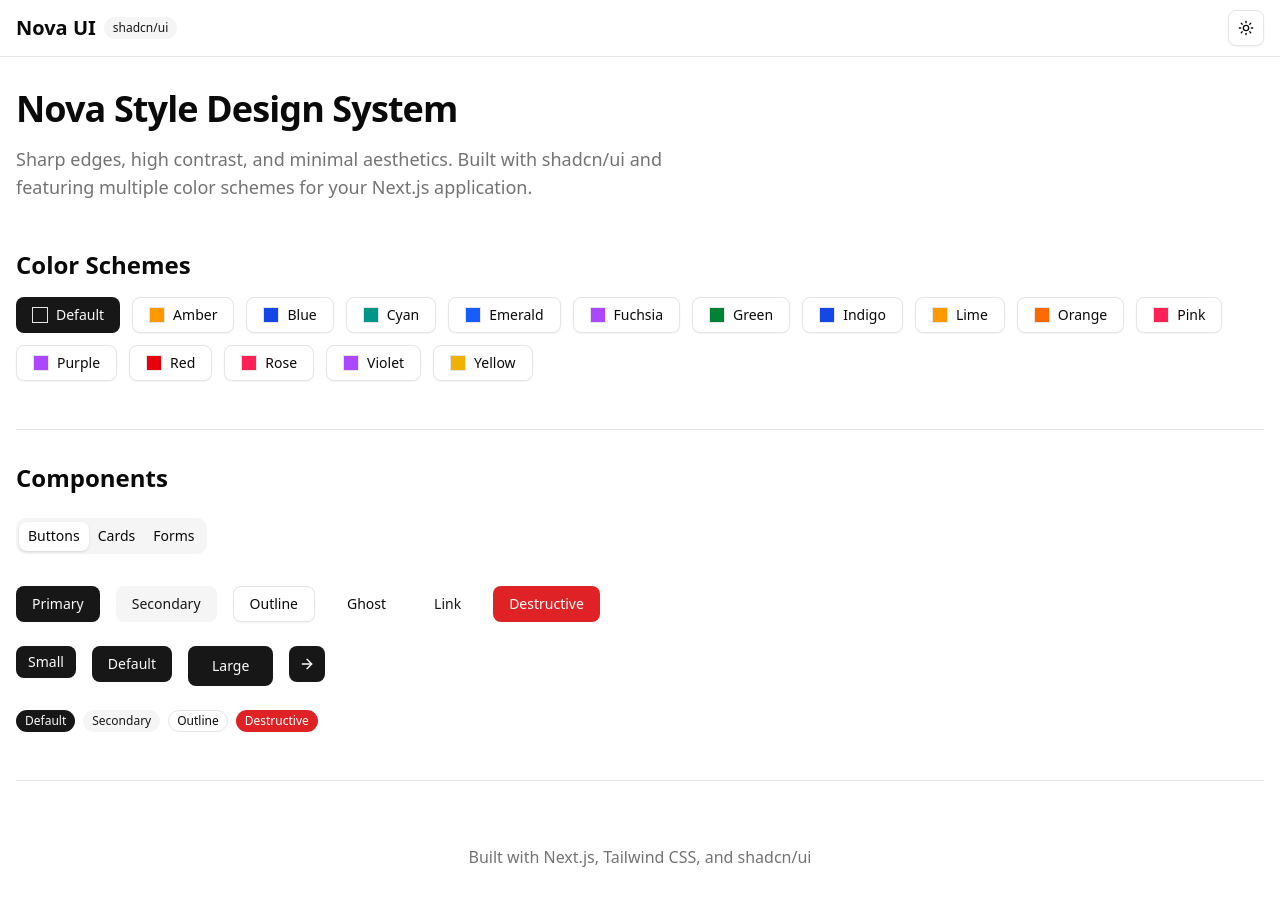
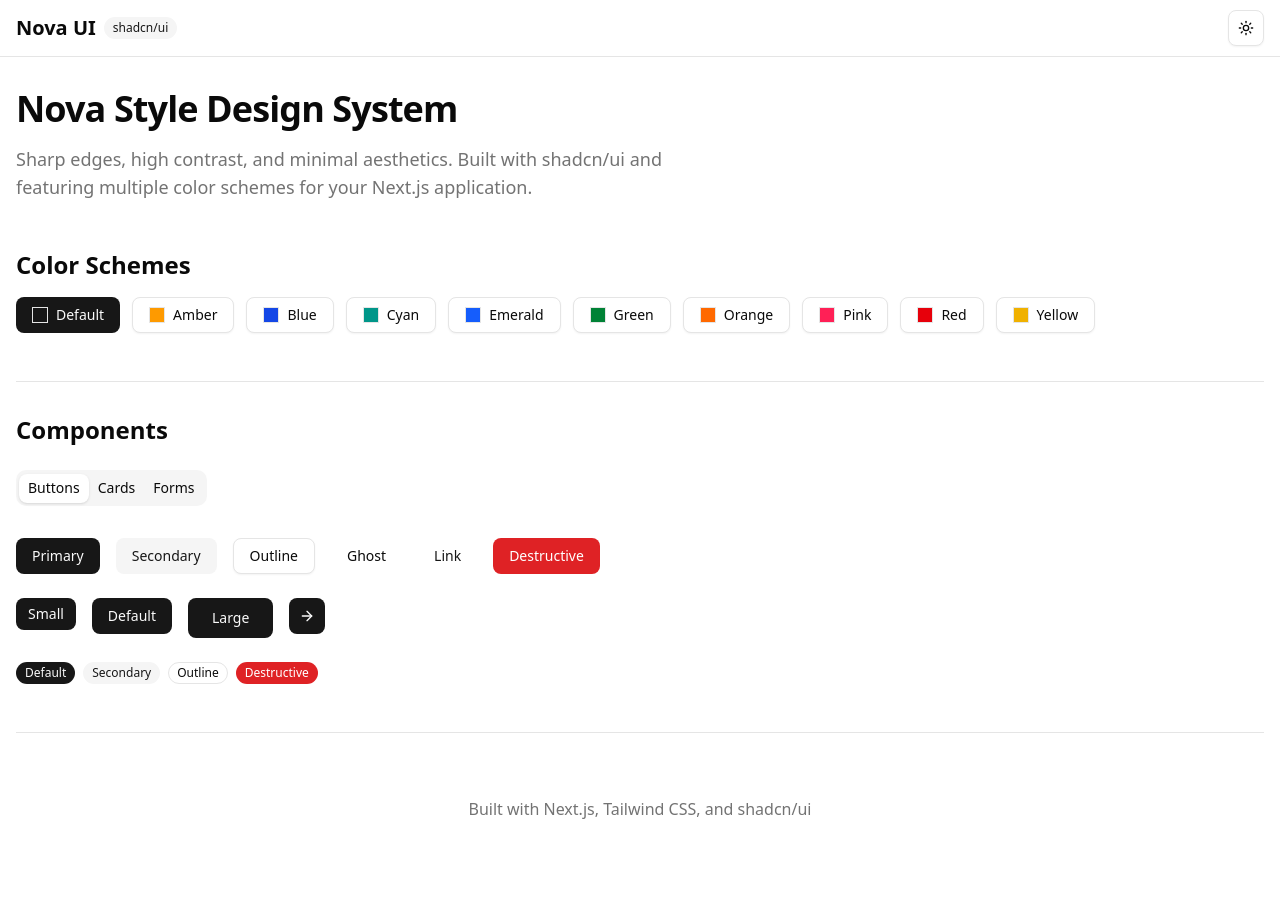
Before and after one commit to mahboob-embrace/edu-flow, a Next.js app: page / in a window 1280 px wide. Shown: the top 906 px of the page. After the commit the page ends 885 px from the top, so only its background shows below. Built offline with nearby package versions, Linux system fonts and the light colour scheme.

Commit message:
refactor: remove duplicate color themes
- Remove indigo (duplicate of blue)
- Keep only unique color themes: default, amber, blue, cyan, emerald, green, orange, pink, red, yellow
- Updated ColorTheme type and colorThemes array accordingly
- Reduced from 16 to 10 themes for better UX

```diff
--- a/app/globals.css
+++ b/app/globals.css
@@ -148,23 +148,6 @@
   --chart-1: oklch(0.696 0.17 162.48);
 }
 
-/* Theme: Rose */
-[data-theme="rose"] {
-  --primary: oklch(0.645 0.246 16.439);
-  --primary-foreground: oklch(0.985 0 0);
-  --ring: oklch(0.645 0.246 16.439);
-  --chart-1: oklch(0.645 0.246 16.439);
-}
-
-[data-theme="rose"].dark,
-.dark[data-theme="rose"] {
-  --primary: oklch(0.74 0.195 15.34);
-  --primary-foreground: oklch(0.145 0 0);
-  --ring: oklch(0.74 0.195 15.34);
-  --chart-1: oklch(0.74 0.195 15.34);
-}
-
-/* Theme: Orange */
 [data-theme="orange"] {
   --primary: oklch(0.705 0.213 47.604);
   --primary-foreground: oklch(0.985 0 0);
@@ -180,23 +163,6 @@
   --chart-1: oklch(0.792 0.184 70.08);
 }
 
-/* Theme: Violet */
-[data-theme="violet"] {
-  --primary: oklch(0.627 0.265 303.9);
-  --primary-foreground: oklch(0.985 0 0);
-  --ring: oklch(0.627 0.265 303.9);
-  --chart-1: oklch(0.627 0.265 303.9);
-}
-
-[data-theme="violet"].dark,
-.dark[data-theme="violet"] {
-  --primary: oklch(0.74 0.219 303.9);
-  --primary-foreground: oklch(0.145 0 0);
-  --ring: oklch(0.74 0.219 303.9);
-  --chart-1: oklch(0.74 0.219 303.9);
-}
-
-/* Theme: Yellow */
 [data-theme="yellow"] {
   --primary: oklch(0.795 0.184 86.047);
   --primary-foreground: oklch(0.145 0 0);
@@ -260,55 +226,7 @@
   --chart-1: oklch(0.623 0.214 259.815);
 }
 
-/* Theme: Fuchsia */
-[data-theme="fuchsia"] {
-  --primary: oklch(0.627 0.265 303.9);
-  --primary-foreground: oklch(0.985 0 0);
-  --ring: oklch(0.627 0.265 303.9);
-  --chart-1: oklch(0.627 0.265 303.9);
-}
 
-[data-theme="fuchsia"].dark,
-.dark[data-theme="fuchsia"] {
-  --primary: oklch(0.74 0.219 303.9);
-  --primary-foreground: oklch(0.145 0 0);
-  --ring: oklch(0.74 0.219 303.9);
-  --chart-1: oklch(0.74 0.219 303.9);
-}
-
-/* Theme: Indigo */
-[data-theme="indigo"] {
-  --primary: oklch(0.488 0.243 264.376);
-  --primary-foreground: oklch(0.985 0 0);
-  --ring: oklch(0.488 0.243 264.376);
-  --chart-1: oklch(0.488 0.243 264.376);
-}
-
-[data-theme="indigo"].dark,
-.dark[data-theme="indigo"] {
-  --primary: oklch(0.623 0.214 259.815);
-  --primary-foreground: oklch(0.145 0 0);
-  --ring: oklch(0.623 0.214 259.815);
-  --chart-1: oklch(0.623 0.214 259.815);
-}
-
-/* Theme: Lime */
-[data-theme="lime"] {
-  --primary: oklch(0.769 0.188 70.08);
-  --primary-foreground: oklch(0.145 0 0);
-  --ring: oklch(0.769 0.188 70.08);
-  --chart-1: oklch(0.769 0.188 70.08);
-}
-
-[data-theme="lime"].dark,
-.dark[data-theme="lime"] {
-  --primary: oklch(0.828 0.189 84.429);
-  --primary-foreground: oklch(0.145 0 0);
-  --ring: oklch(0.828 0.189 84.429);
-  --chart-1: oklch(0.828 0.189 84.429);
-}
-
-/* Theme: Pink */
 [data-theme="pink"] {
   --primary: oklch(0.645 0.246 16.439);
   --primary-foreground: oklch(0.985 0 0);
@@ -324,23 +242,6 @@
   --chart-1: oklch(0.74 0.195 15.34);
 }
 
-/* Theme: Purple */
-[data-theme="purple"] {
-  --primary: oklch(0.627 0.265 303.9);
-  --primary-foreground: oklch(0.985 0 0);
-  --ring: oklch(0.627 0.265 303.9);
-  --chart-1: oklch(0.627 0.265 303.9);
-}
-
-[data-theme="purple"].dark,
-.dark[data-theme="purple"] {
-  --primary: oklch(0.74 0.219 303.9);
-  --primary-foreground: oklch(0.145 0 0);
-  --ring: oklch(0.74 0.219 303.9);
-  --chart-1: oklch(0.74 0.219 303.9);
-}
-
-/* Theme: Red */
 [data-theme="red"] {
   --primary: oklch(0.577 0.245 27.325);
   --primary-foreground: oklch(0.985 0 0);
--- a/components/color-theme-provider.tsx
+++ b/components/color-theme-provider.tsx
@@ -2,7 +2,7 @@
 
 import * as React from "react"
 
-type ColorTheme = "default" | "amber" | "blue" | "cyan" | "emerald" | "fuchsia" | "green" | "indigo" | "lime" | "orange" | "pink" | "purple" | "red" | "rose" | "violet" | "yellow"
+type ColorTheme = "default" | "amber" | "blue" | "cyan" | "emerald" | "green" | "orange" | "pink" | "red" | "yellow"
 
 interface ColorThemeProviderProps {
   children: React.ReactNode
@@ -70,15 +70,9 @@
   { name: "Blue", value: "blue", color: "oklch(0.488 0.243 264.376)" },
   { name: "Cyan", value: "cyan", color: "oklch(0.6 0.118 184.704)" },
   { name: "Emerald", value: "emerald", color: "oklch(0.546 0.245 262.881)" },
-  { name: "Fuchsia", value: "fuchsia", color: "oklch(0.627 0.265 303.9)" },
   { name: "Green", value: "green", color: "oklch(0.527 0.154 150.069)" },
-  { name: "Indigo", value: "indigo", color: "oklch(0.488 0.243 264.376)" },
-  { name: "Lime", value: "lime", color: "oklch(0.769 0.188 70.08)" },
   { name: "Orange", value: "orange", color: "oklch(0.705 0.213 47.604)" },
   { name: "Pink", value: "pink", color: "oklch(0.645 0.246 16.439)" },
-  { name: "Purple", value: "purple", color: "oklch(0.627 0.265 303.9)" },
   { name: "Red", value: "red", color: "oklch(0.577 0.245 27.325)" },
-  { name: "Rose", value: "rose", color: "oklch(0.645 0.246 16.439)" },
-  { name: "Violet", value: "violet", color: "oklch(0.627 0.265 303.9)" },
   { name: "Yellow", value: "yellow", color: "oklch(0.795 0.184 86.047)" },
 ]
```
